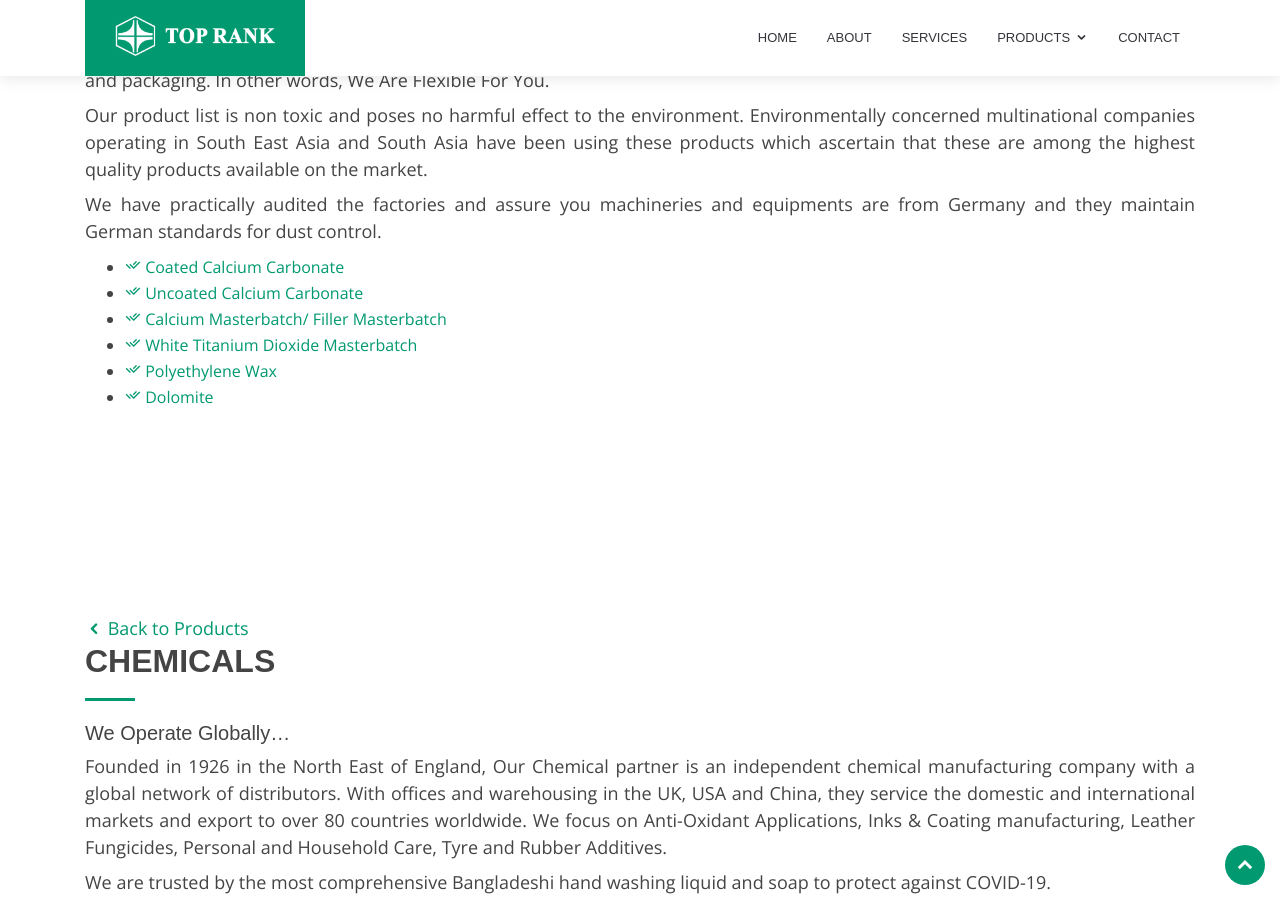
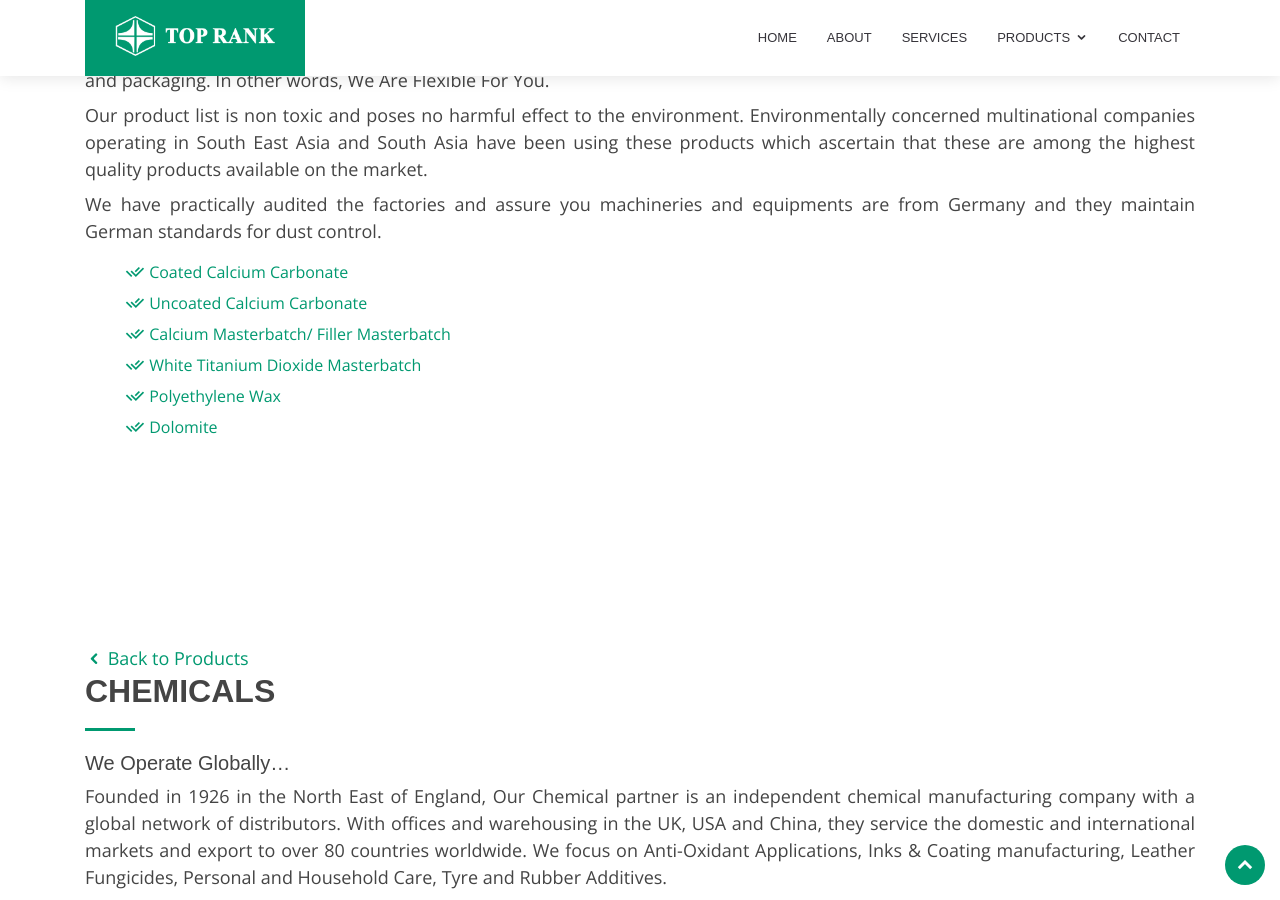
Before and after one commit to neyamat101/neyamat101.github.io, a Jekyll site: the page built from details.md, in a window 1280 px wide and 900 px high, scrolled down 4145 px. Built offline with Jekyll 4.4.1, drawn with Linux system fonts in a browser that asks for light colours.

Commit message:
Update style.css
Styles added

```diff
--- a/assets/css/style.css
+++ b/assets/css/style.css
@@ -1497,13 +1497,13 @@ section {
 #products .portfolio-wrap {
     background: none !important;
 }*/
-#pharma-details .content ul i {
+#pharma-details .content ul i, #minerals-details .content ul i {
   font-size: 20px;
   color: #009970;
   position: relative;
   top: 4px;
 }
-#pharma-details .content ul {
+#pharma-details .content ul, #minerals-details .content ul {
   list-style-type: none;
 }
 
```
